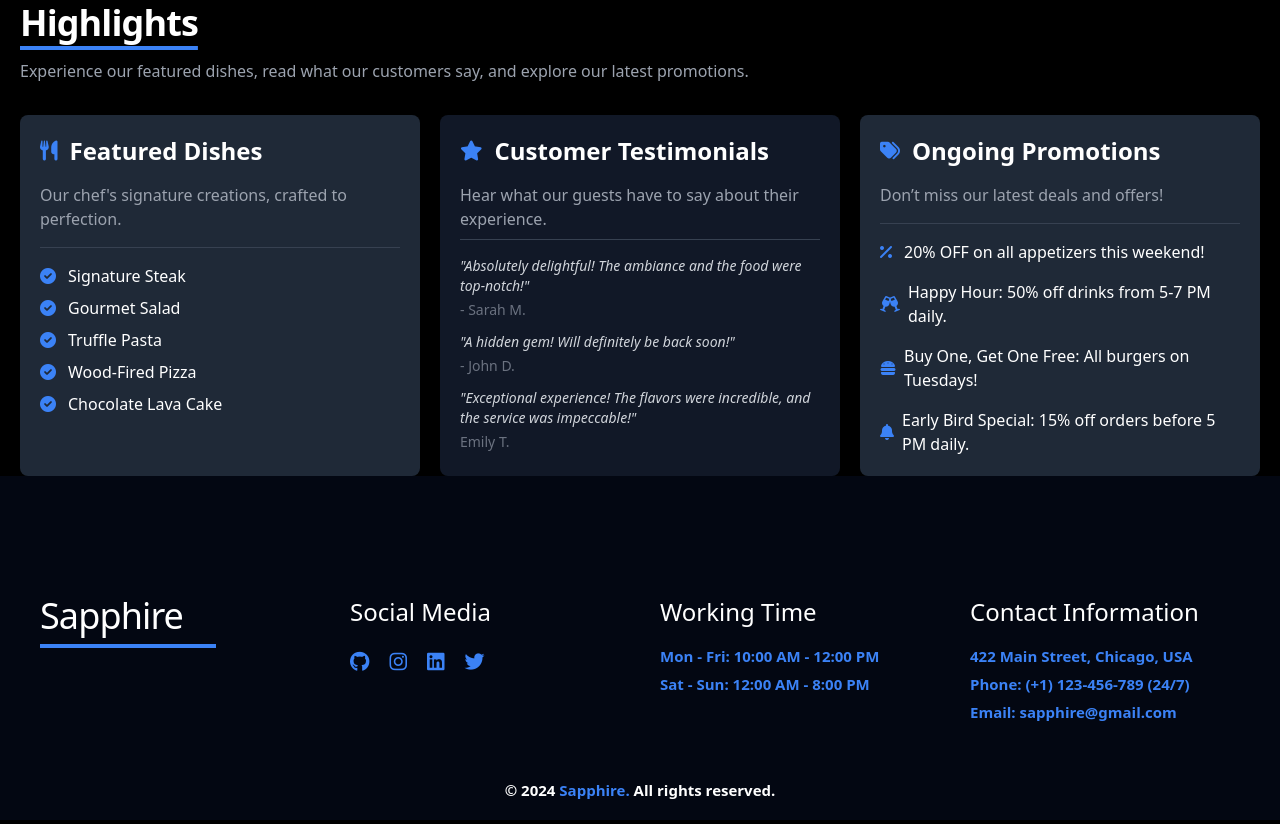
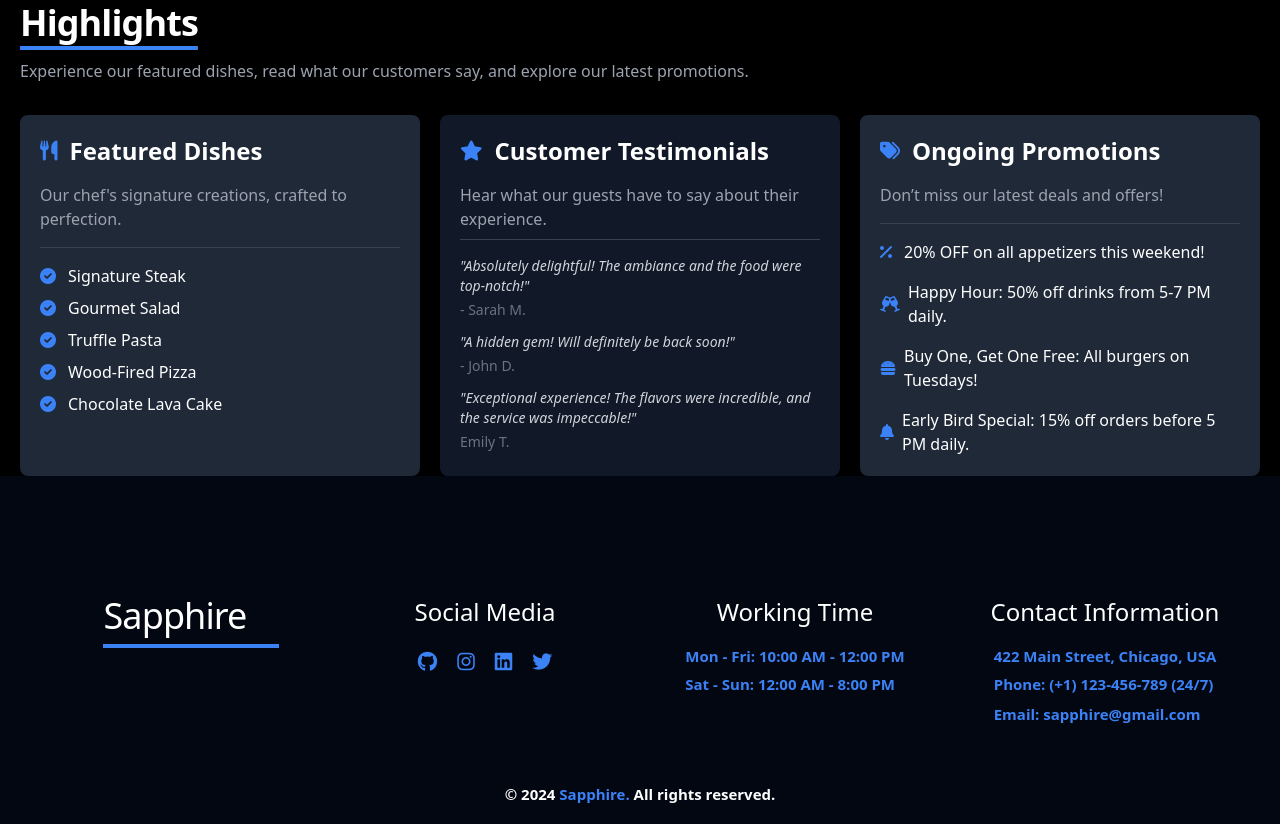
Before and after one commit to XtremeThaqi/2-Restaurant-App, a plain HTML site: page index.html in a window 1280 px wide. Shown: the part 1135-1959 px from the top of the page. Drawn offline with nearby package versions, Linux system fonts and the light colour scheme; files whose address does not match are found by name.

Commit message:
just fixed footer gridf

```diff
--- a/index.html
+++ b/index.html
@@ -18,7 +18,8 @@
     <!-- Header -->
     <nav class="fixed top-0 w-full h-18 flex justify-around items-center z-10 py-4 bg-black bg-opacity-50 text-white">
         <!-- Logo -->
-        <h2 class="cursor-default pointer-events-none select-none text-4xl max-md:text-3xl max-sm:text-2xl text-white">Sapphire</h2>
+        <h2 class="cursor-default pointer-events-none select-none text-4xl max-md:text-3xl max-sm:text-2xl text-white">
+            Sapphire</h2>
 
         <!-- Desktop Menu -->
         <ul class="flex items-center gap-10 max-sm:hidden">
@@ -216,16 +217,16 @@
 
     <!-- Footer -->
     <div class="bg-gray-950 text-white pt-20">
-        <div class="container mx-auto grid grid-cols-2 md:grid-cols-3 xl:grid-cols-4 gap-10 p-5 md:p-10">
+        <div class="container mx-auto grid grid-cols-1 sm:grid-cols-2 md:grid-cols-3 xl:grid-cols-4 gap-10 p-5 md:p-10">
             <!-- Name -->
-            <div class="flex flex-col">
+            <div class="flex flex-col items-center">
                 <h2
                     class="relative text-4xl tracking-tight after:content-[''] after:absolute after:bg-[#3b82f6] after:w-44 after:top-12 after:left-0 after:h-1">
                     Sapphire</h2>
             </div>
 
             <!-- Social Icons -->
-            <div class="flex flex-col gap-5">
+            <div class="flex flex-col gap-5 items-center">
                 <h2 class="text-2xl">Social Media</h2>
 
                 <div class="flex items-center gap-5">
@@ -237,7 +238,7 @@
             </div>
 
             <!-- Working Time -->
-            <div class="flex flex-col gap-5">
+            <div class="flex flex-col gap-5 items-center">
                 <h2 class="text-2xl">Working Time</h2>
                 <div class="space-y-3">
                     <p class="text-xs sm:text-[15px] font-semibold text-[#3B82F6]">Mon - Fri: 10:00 AM - 12:00 PM</p>
@@ -246,19 +247,21 @@
             </div>
 
             <!-- Contact Information -->
-            <div class="flex flex-col gap-5">
+            <div class="flex flex-col gap-5 items-center">
                 <h2 class="text-2xl">Contact Information</h2>
                 <div class="space-y-3">
                     <p class="text-xs sm:text-[15px] font-semibold text-[#3B82F6]">422 Main Street, Chicago, USA</p>
                     <p class="text-xs sm:text-[15px] font-semibold text-[#3B82F6]">Phone: (+1) 123-456-789 (24/7)</p>
-                    <p class="text-xs sm:text-[15px] font-semibold text-[#3B82F6]">Email: sapphire@gmail.com</p>
+                    <p class="text-sm sm:text-[15px] font-semibold text-[#3B82F6]">Email: sapphire@gmail.com</p>
                 </div>
             </div>
         </div>
 
         <!-- Copyright -->
         <div class="text-center py-5">
-            <p class="text-sm sm:text-[15px] font-semibold">&copy; 2024 <span class="text-[#3B82F6]">Sapphire.</span> All rights reserved.</p>
+            <p class="text-sm sm:text-[15px] font-semibold">&copy; 2024 <span class="text-[#3B82F6]">Sapphire.</span>
+                All
+                rights reserved.</p>
         </div>
     </div>
 
```
Also changed, not shown: menu.html (+6 -6 lines).
